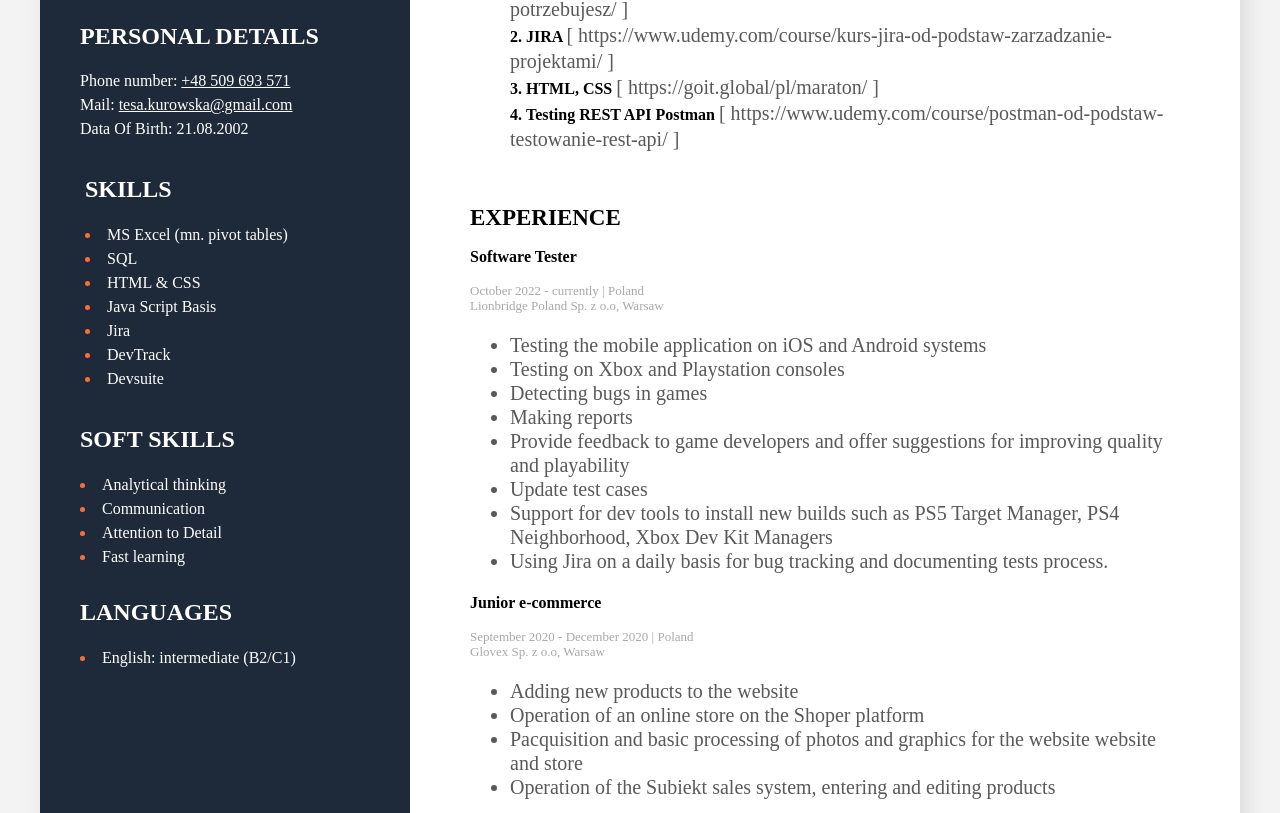
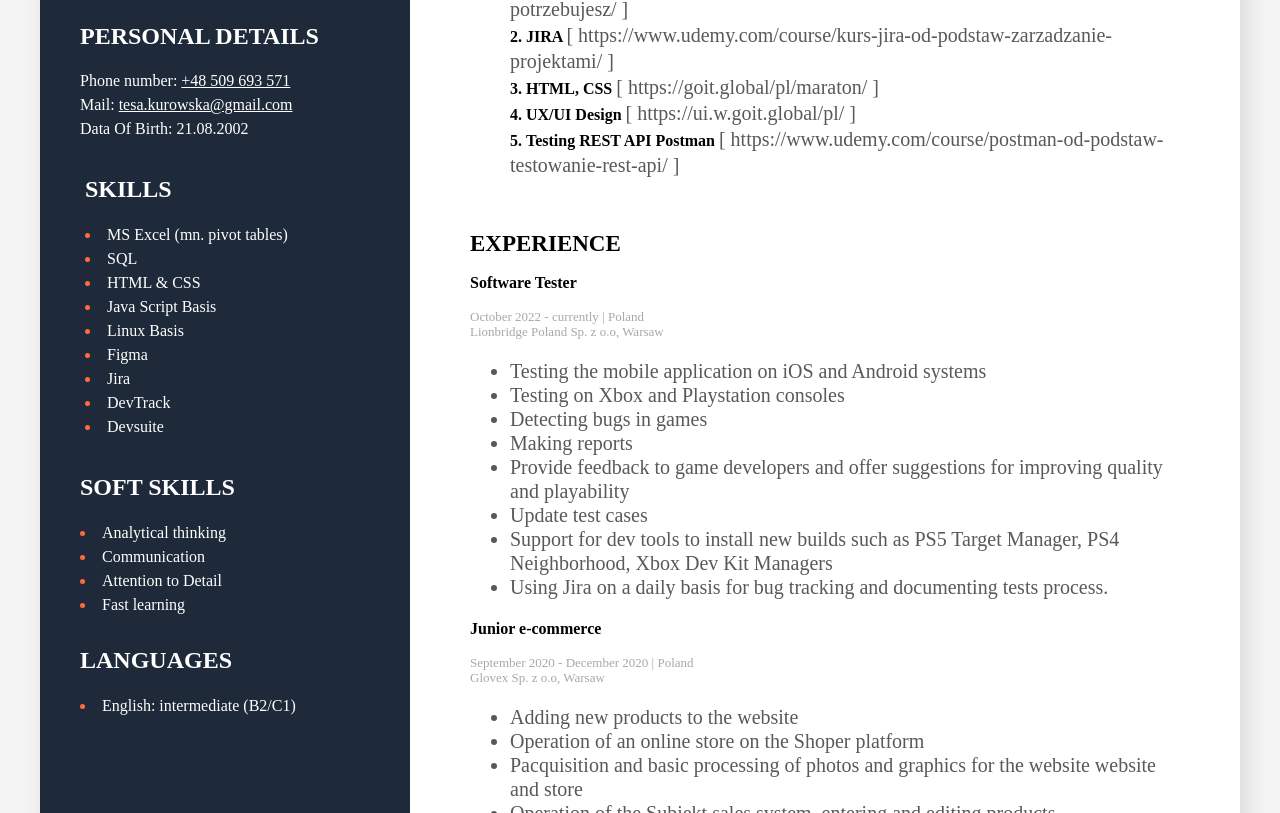
Before and after one commit to trasa1234/ENG_CV, a plain HTML site: page index.html in a window 1280 px wide. Shown: the part 287-1100 px from the top of the page. Drawn offline with Linux system fonts and the light colour scheme.

Commit message:
Add files via upload

```diff
--- a/index.html
+++ b/index.html
@@ -53,6 +53,14 @@
                   class="list-primary-item"
                   href="https://goit.global/pl/maraton/"
                   >[ https://goit.global/pl/maraton/ ]</a
+                >
+              </span>
+            </li>
+            <li>
+              <span class="bold"
+                >UX/UI Design
+                <a class="list-primary-item" href="https://ui.w.goit.global/pl/"
+                  >[ https://ui.w.goit.global/pl/ ]</a
                 >
               </span>
             </li>
@@ -175,6 +183,8 @@
             <li>
               <span class="list-secondary-item">Java Script Basis</span>
             </li>
+            <li><span class="list-secondary-item">Linux Basis</span></li>
+            <li><span class="list-secondary-item">Figma</span></li>
             <li><span class="list-secondary-item">Jira</span></li>
             <li><span class="list-secondary-item">DevTrack</span></li>
             <li><span class="list-secondary-item">Devsuite</span></li>
```
